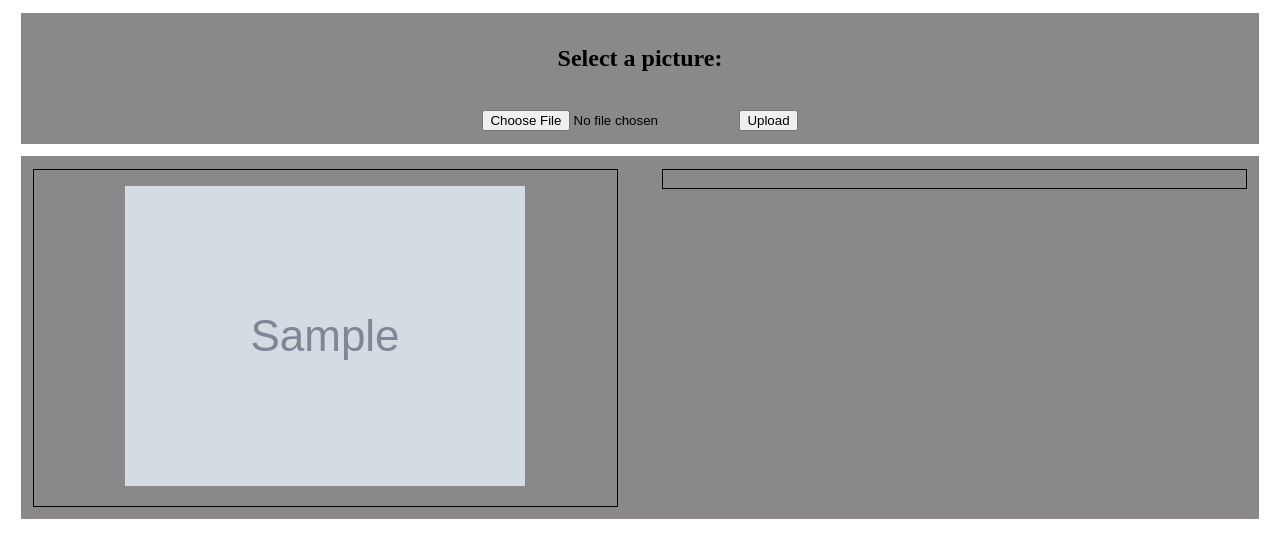
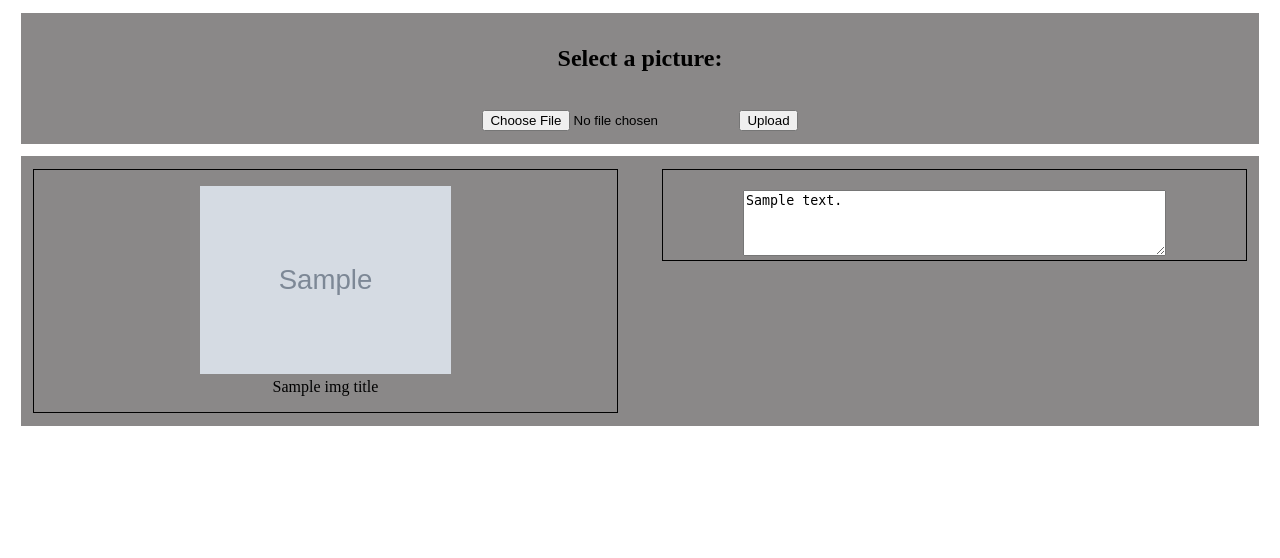
Before and after one commit to MyPythonRepos/ocr_server, a Flask app: template templates/upload.html in a window 1280 px wide. Shown: the part 81-639 px from the top of the page. Run offline with Flask 2, Linux system fonts and the light colour scheme; the template is opened without the code that fills it: most values are stand-ins (such as "Sample title", 1, 10 or a date in 2020); grey boxes marked "Sample" are stand-in pictures.

Commit message:
Modificado estilo y presentación de la plantilla upload.html

```diff
--- a/src/app.py
+++ b/src/app.py
@@ -54,7 +54,8 @@
             return render_template('upload.html',
                                    msg='Successfully processed',
                                    extracted_text=extracted_text,
-                                   img_src=UPLOAD_FOLDER + file.filename)
+                                   img_src=UPLOAD_FOLDER + file.filename,
+                                   img_title = file.filename)
     elif request.method == 'GET':
         return render_template('upload.html')
 
--- a/templates/upload.html
+++ b/templates/upload.html
@@ -3,16 +3,6 @@
 <head>
     <meta charset="UTF8"/>
     <link rel="stylesheet" type="text/css" href="{{ url_for('static', filename='css/style.css') }}"/>
-    <script type="text/javascript">
-        function alerta() {
-            alert("hola, mundo");
-        }
-        function setImage() {
-          if (document.getElementById("file_button").value != null){
-              alert(document.getElementById("file_button").value);
-          }
-        }
-    </script>
 </head>
 <body>
     <header>
@@ -26,25 +16,20 @@
         </form>
     </section>
     <section>
+      {% if not img_src %}
+        <h2> There isn't any file upload yet.</h2>
+      {% else %}
         <div class="two_column">
-            {% if img_src %}
-
-                <figure>
-                    <img src="{{ img_src }}">
-                </figure>
-            {% else %}
-                <h2> There isn't any file upload yet.</h2>
-            {% endif %}
-
+          <figure>
+            <img id="image_uploaded" src="{{ img_src }}" width="50%">
+            <figcaption id='img_footer'>{{ img_title }}</figcaption>
+          </figure>
         </div>
         <div class="two_column_last">
-            {% if msg != null %}
-                <h1> {{ msg }}</h1>
-                <textarea id="result" rows="4" cols="50">{{ extracted_text }}</textarea>
-            {% else %}
-                <br/>
-            {% endif %}
+          <h1> {{ msg }}</h1>
+          <textarea id="result" rows="4" cols="50">{{ extracted_text }}</textarea>
         </div>
+      {% endif %}
     </section>
 </body>
 
```
